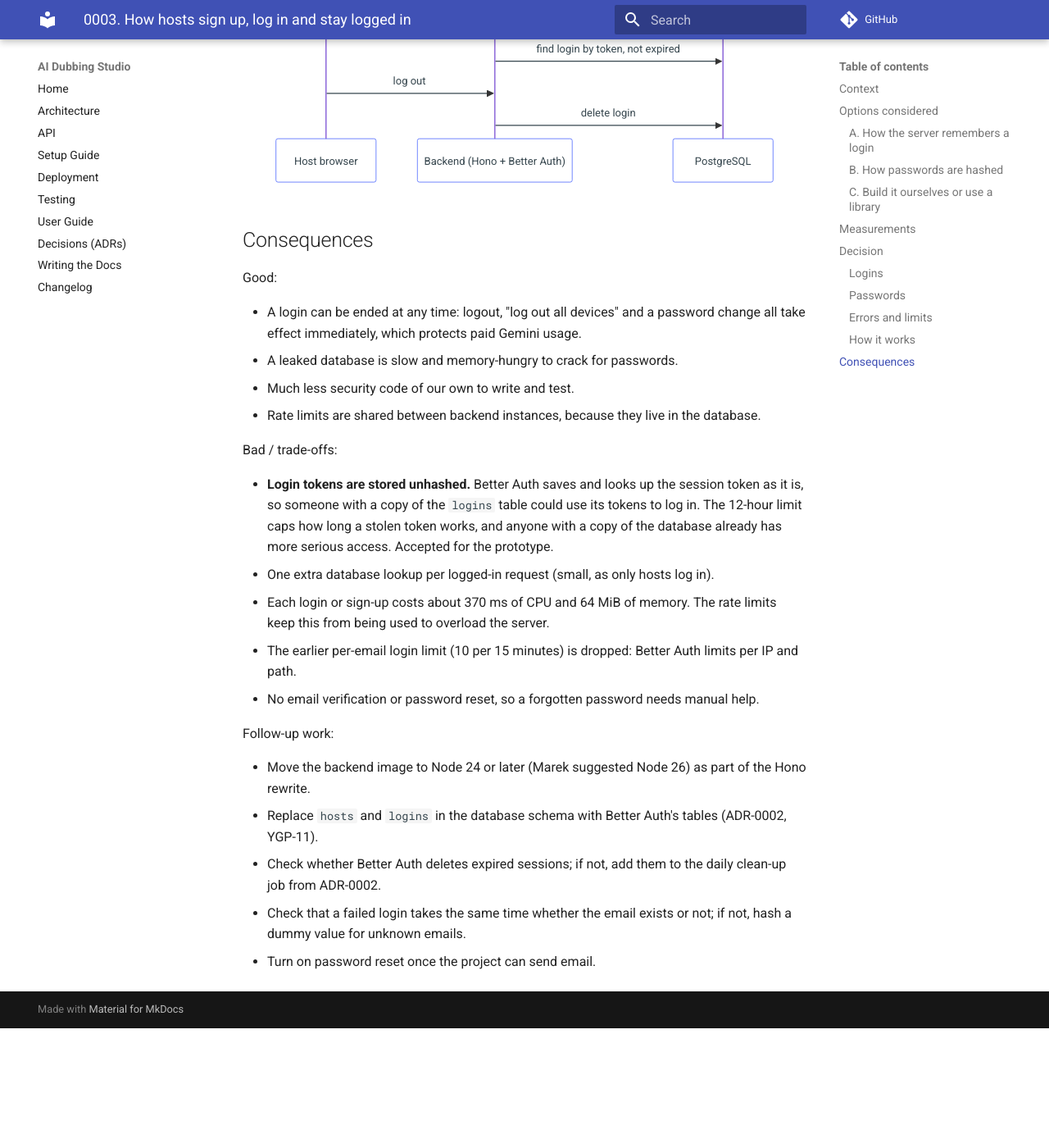
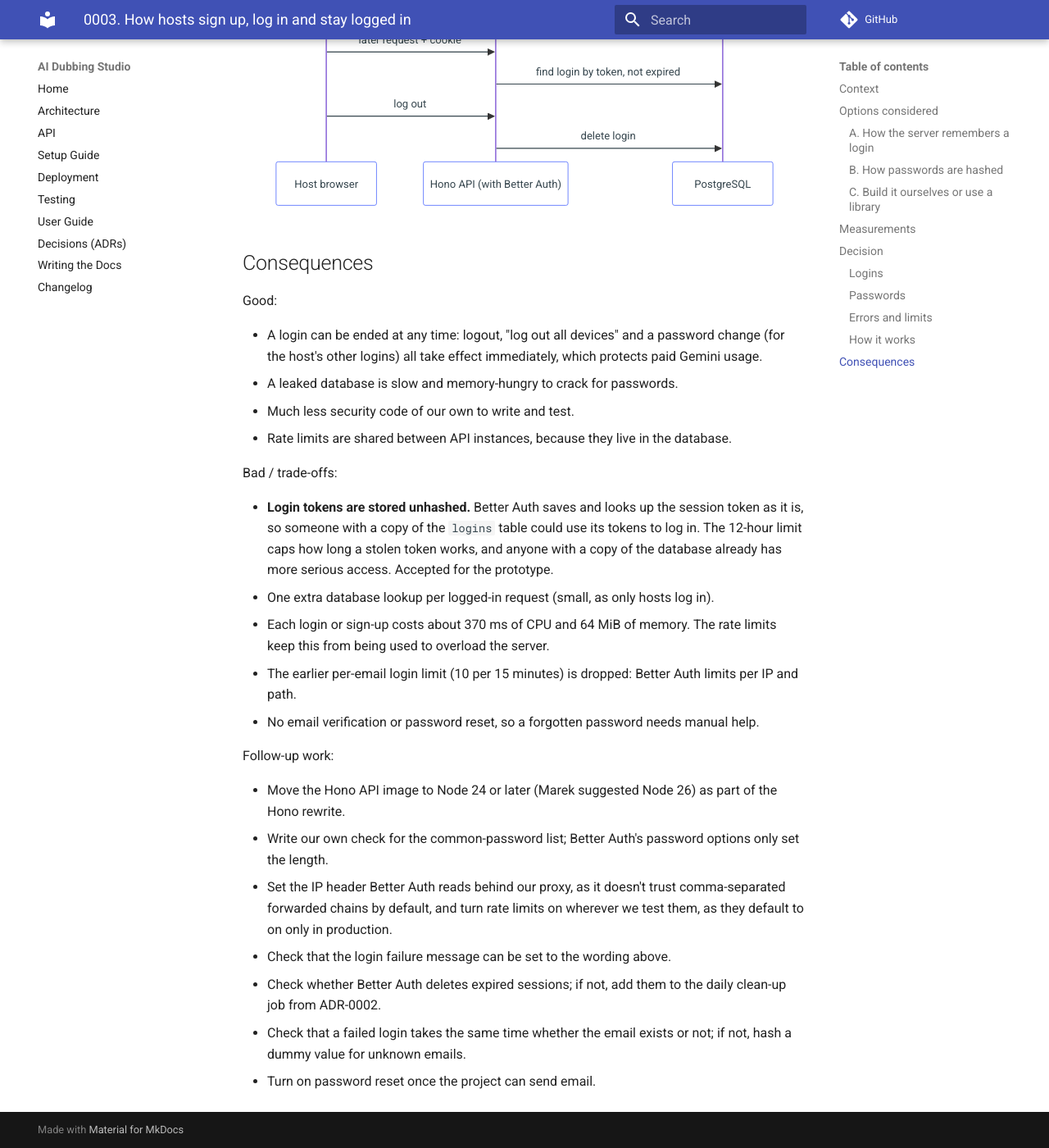
Before and after one commit to WH1TE-SHAD0W/ai-dubbing-studio, an MkDocs documentation site: the page built from docs/adr/0003-host-authentication.md, in a window 1280 px wide and 1400 px high, scrolled down 4654 px. Shown: the whole window at 82% size. Built offline with MkDocs 1.6.1 and Material for MkDocs 9.7.7, drawn with Linux system fonts in a browser that asks for light colours; comment, search, counter and statistics services are not loaded; before the commit the page ends 5908 px from its top, so only the background shows below that; some of the changed text lies outside the part shown.

Commit message:
docs: correct ADR-0003 against Better Auth's docs (YGP-12)
Co-Authored-By: Claude Opus 5.5 <noreply@anthropic.com>

````diff
--- a/docs/adr/0003-host-authentication.md
+++ b/docs/adr/0003-host-authentication.md
@@ -112,7 +112,7 @@ Why:
   requirements below become its configuration.
 - **Login table:** being able to end a login protects paid Gemini usage. The extra
   lookup is negligible because only hosts log in, and the table lives in the
-  PostgreSQL we already run, so more backend instances still work.
+  PostgreSQL we already run, so more API instances still work.
 - **Argon2id:** stronger than scrypt and, at the setting we chose, also faster
   (~368 ms against ~660 ms). It only needs the Node upgrade, which the Hono
   rewrite is a good moment for.
@@ -125,7 +125,8 @@ Why:
 - A login lasts **12 hours, fixed** (`session.expiresIn`, with
   `disableSessionRefresh` so activity doesn't extend it). This outlasts the
   longest live session (4 hours).
-- Logout ends that login. A password change ends all of that host's logins.
+- Logout ends that login. A password change ends the host's other logins
+  (`revokeOtherSessions`, which is off by default) and keeps the current one.
 
 ### Passwords
 
@@ -147,7 +148,7 @@ Why:
 - Sign-up with an existing email says it is already registered. Hiding this needs
   email verification, which is out of scope; the rate limit stops mass checking.
 - Rate limits use Better Auth's `customRules`, stored in the database so they
-  are shared between backend instances:
+  are shared between API instances:
     - login: 5 per minute per IP (as today);
     - sign-up: 10 per hour per IP (allows a small group on one shared network).
 
@@ -156,7 +157,7 @@ Why:
 ```mermaid
 sequenceDiagram
   participant H as Host browser
-  participant B as Backend (Hono + Better Auth)
+  participant B as Hono API (with Better Auth)
   participant D as PostgreSQL
   H->>B: sign up (email, password)
   B->>B: check rules, argon2id(password, new salt)
@@ -177,10 +178,11 @@ sequenceDiagram
 Good:
 
 - A login can be ended at any time: logout, "log out all devices" and a password
-  change all take effect immediately, which protects paid Gemini usage.
+  change (for the host's other logins) all take effect immediately, which protects
+  paid Gemini usage.
 - A leaked database is slow and memory-hungry to crack for passwords.
 - Much less security code of our own to write and test.
-- Rate limits are shared between backend instances, because they live in the
+- Rate limits are shared between API instances, because they live in the
   database.
 
 Bad / trade-offs:
@@ -199,10 +201,14 @@ Bad / trade-offs:
 
 Follow-up work:
 
-- Move the backend image to Node 24 or later (Marek suggested Node 26) as part of
+- Move the Hono API image to Node 24 or later (Marek suggested Node 26) as part of
   the Hono rewrite.
-- Replace `hosts` and `logins` in the database schema with Better Auth's tables
-  (ADR-0002, YGP-11).
+- Write our own check for the common-password list; Better Auth's password options
+  only set the length.
+- Set the IP header Better Auth reads behind our proxy, as it doesn't trust
+  comma-separated forwarded chains by default, and turn rate limits on wherever we
+  test them, as they default to on only in production.
+- Check that the login failure message can be set to the wording above.
 - Check whether Better Auth deletes expired sessions; if not, add them to the
   daily clean-up job from ADR-0002.
 - Check that a failed login takes the same time whether the email exists or not;
````
Also changed, not shown: other parts of docs/adr/0003-host-authentication.md (+1 -1 lines).
